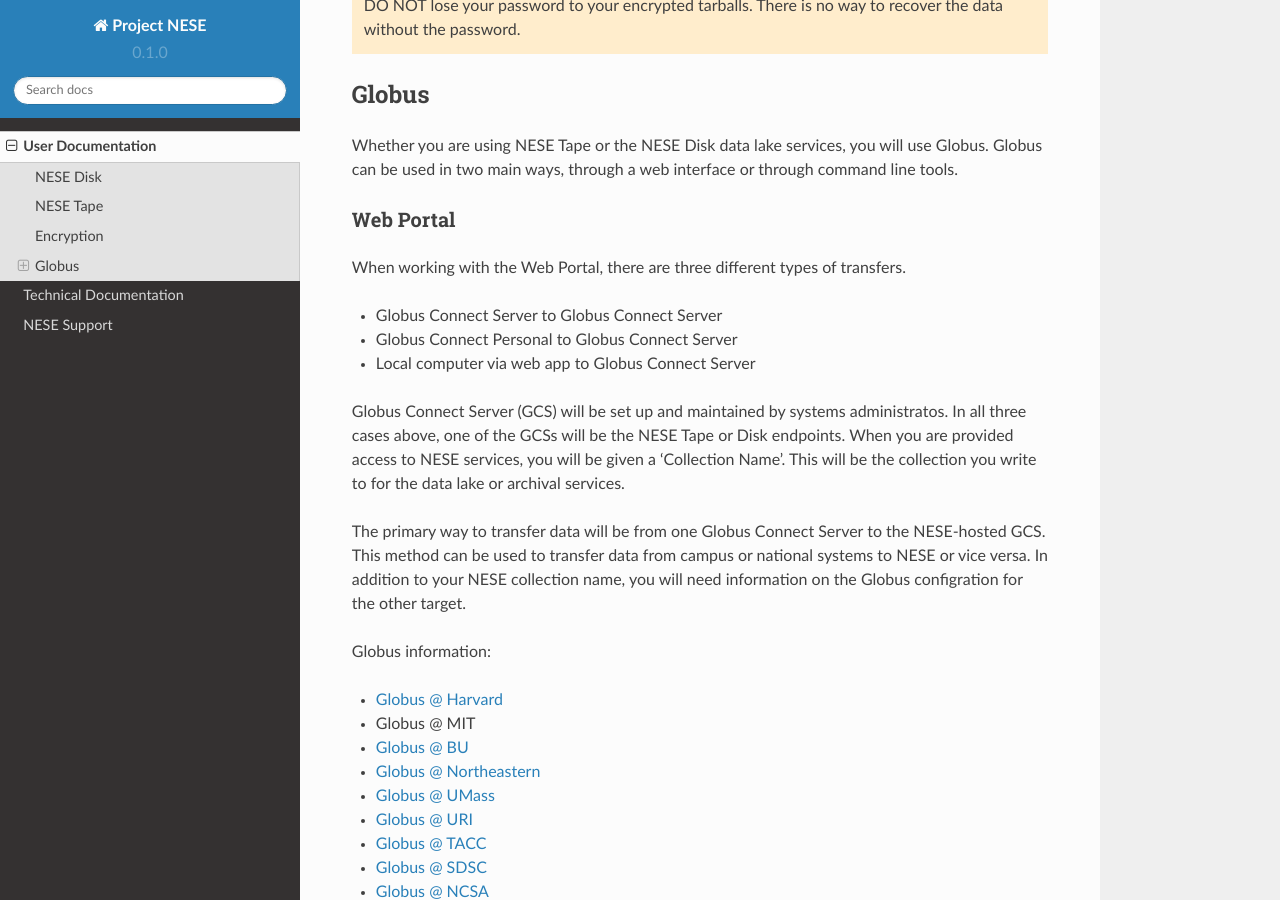
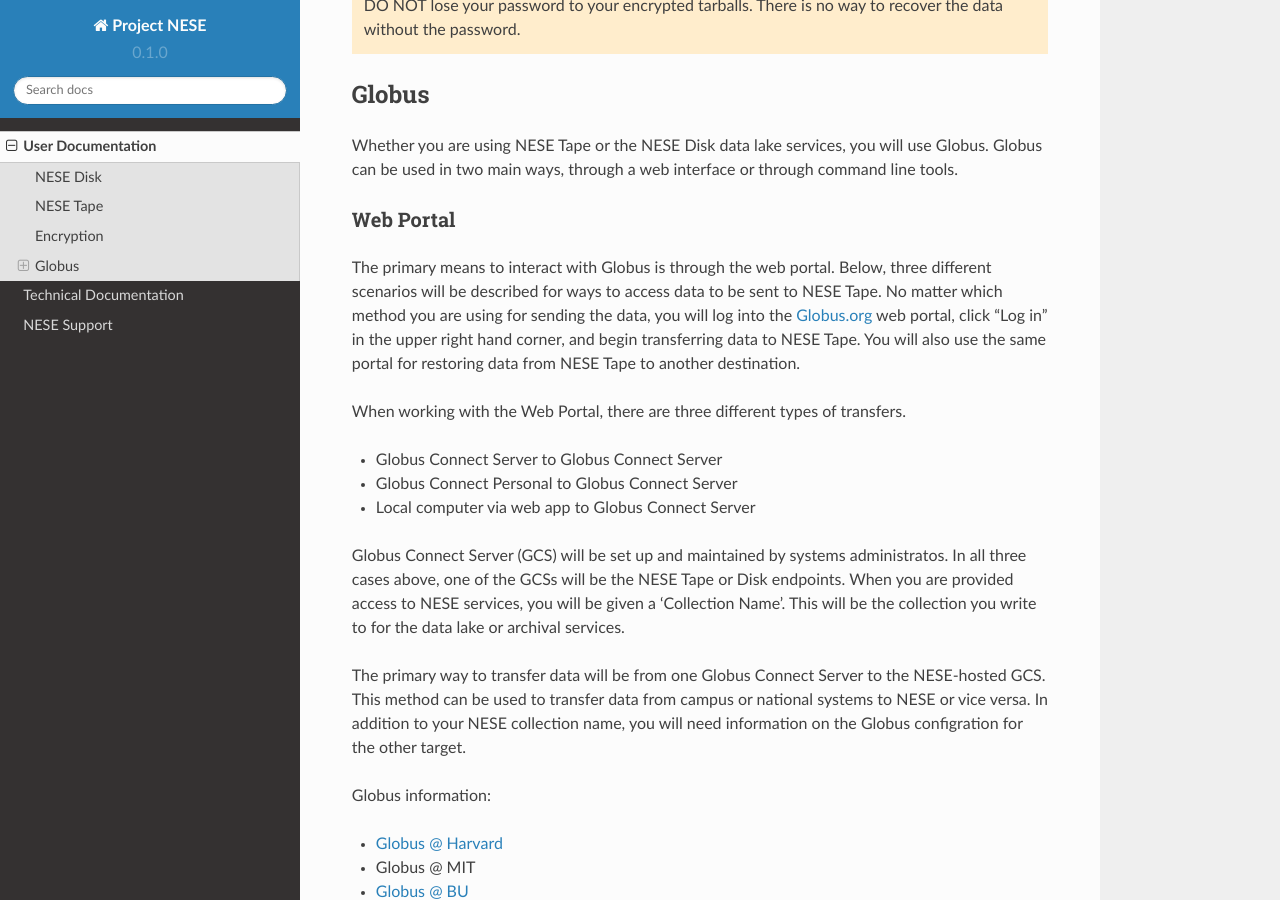
Before and after one commit to mghpcsim/rtd-nese, a Sphinx documentation site: the page built from docs/source/user-docs.rst, in a window 1280 px wide and 900 px high, scrolled down 2803 px. Built offline with Sphinx 7.4.7 and the Read the Docs theme 2.0.0, drawn with Linux system fonts in a browser that asks for light colours.

Commit message:
adding an intro to Globus > Web portal to summarize what will happen

```diff
--- a/docs/source/user-docs.rst
+++ b/docs/source/user-docs.rst
@@ -129,6 +129,14 @@
 
 Web Portal
 """"""""""
+
+The primary means to interact with Globus is through the web portal.
+Below, three different scenarios will be described for ways to access data
+to be sent to NESE Tape. No matter which method you are using for sending
+the data, you will log into the `Globus.org <https://www.globus.org>`_ web portal,
+click "Log in" in the upper right hand corner, and begin transferring
+data to NESE Tape. You will also use the same portal for restoring data from
+NESE Tape to another destination.
 
 When working with the Web Portal, there are three different types of transfers.
 
```
